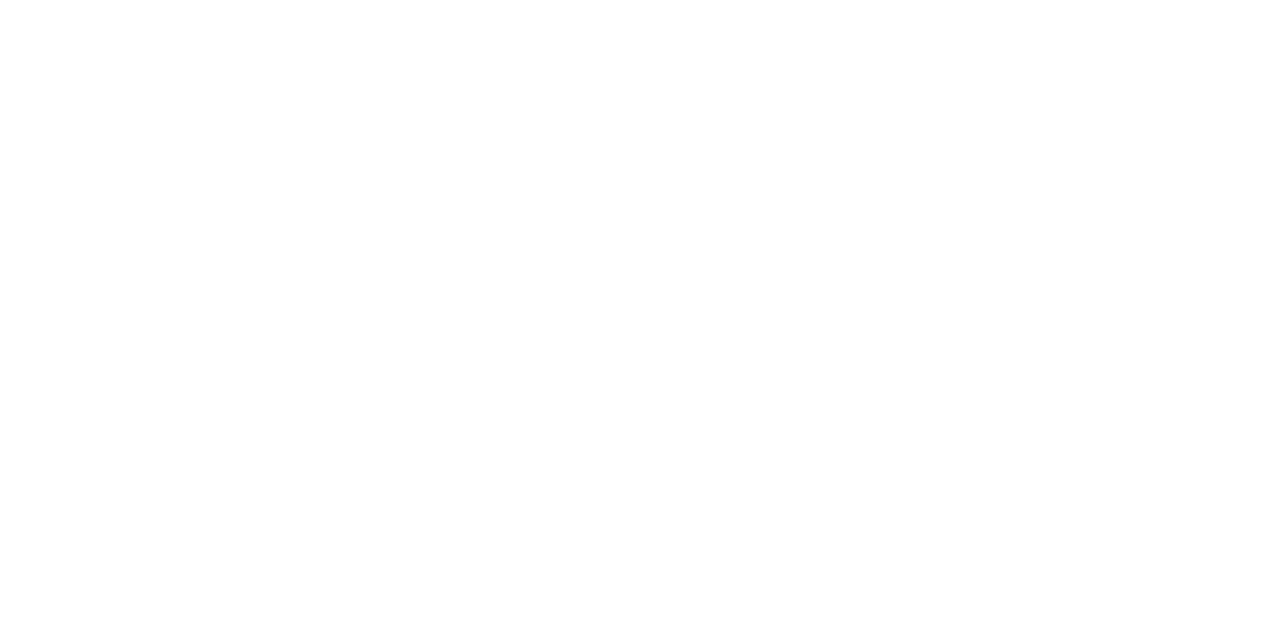
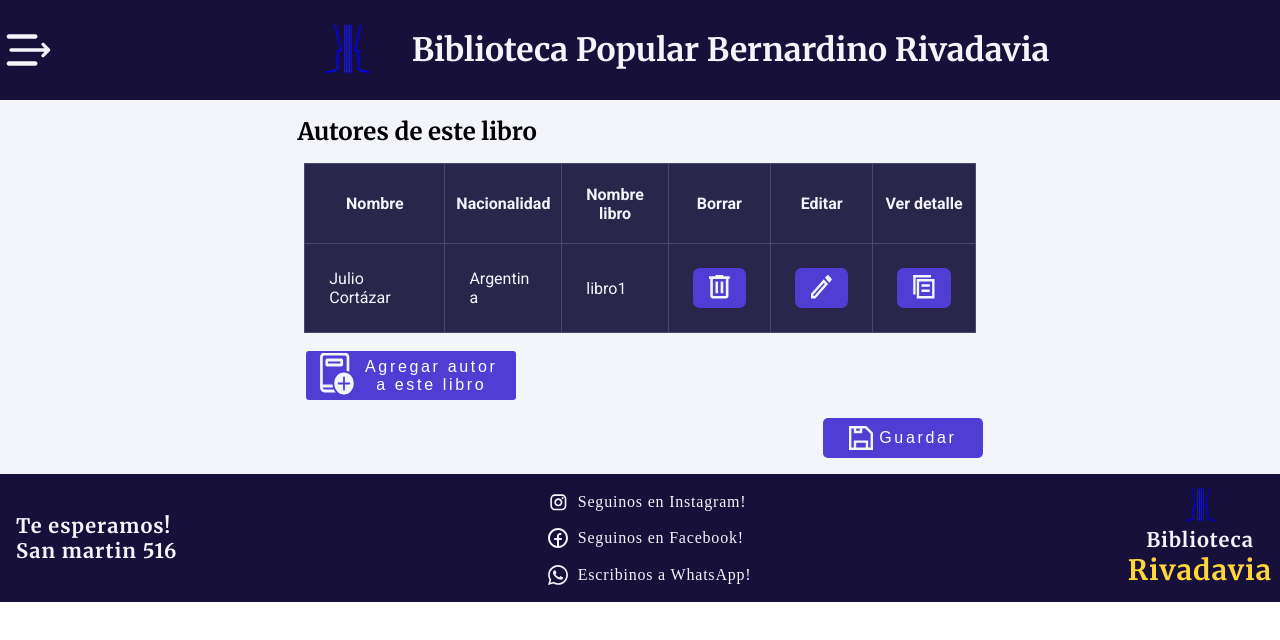
Before and after one commit to RolandoKirina/PPSLibraryBernardinoRivadavia, a React (Vite) app: page /books/booksauthor in a window 1280 px wide. Before the commit this address had no page. Shown: the top 640 px of the page. Built offline with nearby package versions, Linux system fonts and the light colour scheme.

Commit message:
im carry on with changes on  the project

```diff
--- a/src/App.jsx
+++ b/src/App.jsx
@@ -19,6 +19,8 @@ import LoanMaterialSection from './pages/options/LoanMaterial/LoanMaterialSectio
 import RemovePartnerReasonSection from './pages/options/RemovePartnerReason/RemovePartnerReasonSection.jsx';
 import LoanAmountSection from './pages/options/LoanAmount/LoanAmountSection.jsx';
 import EmployeeSection from './pages/options/EmployeeSection/EmployeeSection.jsx';
+import BooksAuthor from './components/author-components/BooksAuthor/BooksAuthor.jsx';
+import Signature from './components/signature/Signature.jsx';
 
 function App() {
 
@@ -94,8 +96,19 @@ function App() {
               <Renewe isPopup={false} title="Listado de reservas" />
             </Content>}/>
 
+            <Route path='/books/authors' element={<Content>
+              <AuthorSection/>
+            </Content>}/>
 
 
+            <Route path='/books/booksauthor' element={<Content>
+              <BooksAuthor />
+            </Content>}/>
+
+
+            <Route path='/books/signature' element={<Content>
+              <Signature  />
+            </Content>}/>
 
           </Route>
         </Routes>
--- a/src/components/FormAddBook/FormAddBook.jsx
+++ b/src/components/FormAddBook/FormAddBook.jsx
@@ -9,6 +9,15 @@ export default function FormEditBook(){
          switch(action){
             case 'renewed':{
                 window.open(`${window.location.origin}/books/renewes`, '_blank',title);
+            }
+            case 'authors':{
+                window.open(`${window.location.origin}/books/authors`, '_blank',title)
+            }
+            case 'booksauthor':{
+                window.open(`${window.location.origin}/books/booksauthor`, '_blank',title)
+            }
+            case 'signature':{
+                window.open(`${window.location.origin}/books/signature`, '_blank',title)
             }
         }
     }
@@ -159,12 +168,12 @@ export default function FormEditBook(){
                 <div className="btns-form">
 
                     <div>
-                        <Btn text="Autores del libro" className="secondary-btn" />
+                        <Btn text="Autores del libro" className="secondary-btn" onClick={() => redirect('booksauthor')}  />
                         <Btn text="Ver reservas" className="secondary-btn" onClick={() => redirect('renewed')} />
                     </div>
                     <div>
-                        <Btn text="Calcular signatura" className="secondary-btn" />
-                        <Btn text="Ver autores" className="secondary-btn" />
+                        <Btn text="Calcular signatura" className="secondary-btn" onClick={()=> redirect('signature')} />
+                        <Btn text="Ver autores" className="secondary-btn" onClick={() => redirect('authors')} />
                     </div>
                 </div>
 
--- a/src/components/author-components/AuthorBooks/AuthorBooks.jsx
+++ b/src/components/author-components/AuthorBooks/AuthorBooks.jsx
@@ -5,12 +5,9 @@ import DeleteIcon from '../../../assets/img/delete-icon.svg';
 import EditIcon from '../../../assets/img/edit-icon.svg';
 import DetailsIcon from '../../../assets/img/details-icon.svg';
 import AddBookIcon from '../../../assets/img/add-book-icon.svg';
-import SaveIcon from '../../../assets/img/add-book-icon.svg';
 import Btn from '../../btn/Btn';
 import PopUpDelete from '../../deletebtnComponent/PopUpDelete';
 import PopUp from '../../popup-table/PopUp2';
-import confirmMessage from '../../../components/confirmMessage/ConfirmMessage';
-import { authorBooksDetails } from '../../../data/author/AuthorDetails';
 import ConfirmMessage from '../../../components/confirmMessage/ConfirmMessage';
 
 export default function AuthorBooks() {
--- /dev/null
+++ b/src/components/author-components/BooksAuthor/BooksAuthor.jsx
@@ -0,0 +1,99 @@
+import { Table } from '../../table/Table.jsx';
+import Btn from '../../btn/Btn.jsx';
+import DeleteIcon from '../../../assets/img/delete-icon.svg';
+import EditIcon from '../../../assets/img/edit-icon.svg';
+import DetailsIcon from '../../../assets/img/details-icon.svg';
+import AddBookIcon from '../../../assets/img/add-book-icon.svg';
+import SaveIcon from '../../../assets/img/save-icon.svg'
+import { useState } from 'react';
+import GenericForm from '../../generic/GenericForm/GenericForm.jsx';
+import PopUp from '../../popup-table/PopUp2';
+import data from '../../../data/booksauthor/booksauthor.js';
+export default function BooksAuthor() {
+
+
+    const BooksAuthor = [
+        {
+            idbook: 1,
+            idauthor:1,
+            name: 'Julio Cortázar',
+            nacionality: 'Argentina',
+            namebook: 'libro1'
+        }
+    ];
+
+
+    const [PopUpAddBooksAuthor,setPopUpAddBooksAuthor]=useState(false);
+
+
+    const columns = [
+                { header: 'Nombre', accessor: 'name' },
+                {header:'Nacionalidad',accessor:'nacionality'},
+                {header:'Nombre libro',accessor:'namebook'},
+                {
+                    header: 'Borrar',
+                    accessor: 'delete',
+                    render: (_, row) => (
+                     <button type='button' className="button-table" onClick={() => setDeletePopup(true)}>
+                        <img src={DeleteIcon} alt="Borrar" />
+                    </button>
+                    )
+                },
+                {
+                    header: 'Editar',
+                    accessor: 'edit',
+                    render: (_, row) => (
+                    <button type='button' className="button-table" onClick={() => window.open(`${window.location.origin}/authors/author-books-edit`, '_blank')}>
+                        <img src={EditIcon} alt="Editar" />
+                    </button>
+                    )
+                },
+                {
+                    header: 'Ver detalle',
+                    accessor: 'details',
+                    render: (_, row) => (
+                    <button type='button' className="button-table" onClick={() => window.open(`${window.location.origin}/authors/author-books-details`, '_blank')}>
+                        <img src={DetailsIcon} alt="Detalles" />
+                    </button>
+                    )
+                }
+        ];
+
+
+
+
+            return (
+                <>
+                    <div className='author-books-container'>
+                        <h2 className='author-books-title'>Autores de este libro</h2>
+
+                        <Table columns={columns} data={BooksAuthor}>
+                            <div className='author-books-add-btn'>
+                                <Btn onClick={() => setPopUpAddBooksAuthor(true)} text={'Agregar autor a este libro'} icon={<img src={AddBookIcon} alt='addBookIcon'/>} />
+                            </div>
+                            <div className='author-books-save-btn'>
+                                <Btn text="Guardar" className="changes btn"
+                                    icon={<div className="img-ico"><img src={SaveIcon} alt="Guardar" /></div>}/>
+
+                            </div>
+                            <div>
+
+                            </div>
+                        </Table>
+                        {PopUpAddBooksAuthor && (
+                            <PopUp
+                                title="Agregar autor al Libro"
+                                onClick={() => setPopUpAddBooksAuthor(false)}
+                            >
+                                {/*aca en vez de esto se ouede utilizar una libreria de react que permite
+                                buscar autores x texxto ala vez que esta el select, react select para mostrar muchos autords a la vez*/}
+                                <GenericForm fields={data} title="Añadir autor a un libro"/>
+                            </PopUp>
+                            )}
+
+
+
+                    </div>
+                </>
+            )
+}
--- a/src/components/generic/GenericSection/GenericSection.jsx
+++ b/src/components/generic/GenericSection/GenericSection.jsx
@@ -16,15 +16,19 @@ export default function GenericSection({title, filters, columns, data, popups, a
                     </div>
 
                     <Table columns={columns} data={data}>
-
-                        {popups.map(({ condition, title, className, content, close, variant }, idx) => (
-                        condition && (
-                            <PopUp key={idx} title={title} className={className || ''} onClick={close} {...(variant === 'delete' && { variant: 'delete' })}>
-                            {content}
-                            </PopUp>
-                        )
-                        ))}
-
+                    {popups && popups.map(({ condition, title, className, content, close, variant }, idx) => (
+                    condition && (
+                        <PopUp
+                        key={idx}
+                        title={title}
+                        className={className || ''}
+                        onClick={close}
+                        {...(variant === 'delete' && { variant: 'delete' })}
+                        >
+                        {content}
+                        </PopUp>
+                    )
+                    ))}
                         <div className='actions'>
                             {actions && actions}
                         </div>
--- /dev/null
+++ b/src/components/signature/Signature.jsx
@@ -0,0 +1,11 @@
+
+import GenericSection from "../generic/GenericSection/GenericSection"
+export default function Signature() {
+
+
+    return (
+        <>
+           <GenericSection title="Calcular signatura"></GenericSection>
+        </>
+    )
+}
--- a/src/components/table/Table.jsx
+++ b/src/components/table/Table.jsx
@@ -2,7 +2,7 @@ import Pagination from "../pagination/Pagination";
 
 
 
-export const Table = ({ columns, data, children, popupLength }) => {
+export const Table = ({ columns =[], data=[], children, popupLength }) => {
   return (
     <div className="content-table">
       <table className={`table ${popupLength ? popupLength : ''}`}>
--- /dev/null
+++ b/src/data/booksauthor/booksauthor.js
@@ -0,0 +1,16 @@
+
+export const BooksAuthorAdd = [
+  {
+    id: 1,
+    title: 'Datos del autor',
+    active: false,
+    type: 'select',
+    options: [
+      { label: 'Autor1', value: 'Autor1' },
+      { label: 'Autor2', value: 'Author2' }
+    ]
+  }
+
+]
+
+export default BooksAuthorAdd;
--- a/src/index.css
+++ b/src/index.css
@@ -86,7 +86,9 @@ a {
     border: none;
     height: 4em;
     border-radius: 5px;
+    max-width: 16em;
     cursor: pointer;
+    border: 2px solid var(--white);
   }
 
   input,select{
--- a/src/pages/AuthorSection/AuthorSection.jsx
+++ b/src/pages/AuthorSection/AuthorSection.jsx
@@ -14,6 +14,7 @@ export default function AuthorSection() {
     const [deletePopup, setDeletePopup] = useState(false);
     const [editPopup, setEditPopup] = useState(false);
     const [addPopup, setAddPopup] = useState(false);
+
 
     const authorsPopups = [
             {
```
Also changed, not shown: src/pages/BookSection/BookSection.jsx (+1 -74 lines).
